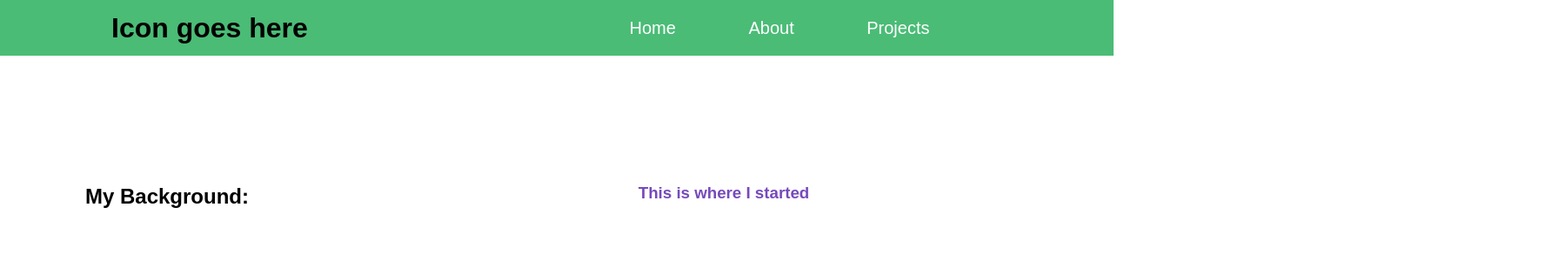
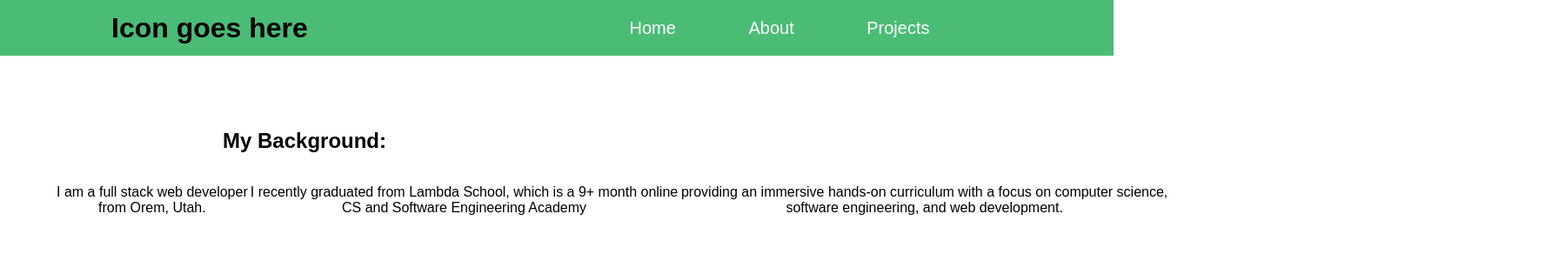
Before and after one commit to Forrest-Bingham/MyPortfolio, a React (Create React App) app: page /about in a window 1280 px wide. Shown: the top 300 px of the page at 87% size, 1792 px wide, since content can reach past the window. Built offline with nearby package versions, Linux system fonts and the light colour scheme.

Commit message:
Finished adding projects

```diff
--- a/src/Components/AboutMe/AboutMe.css
+++ b/src/Components/AboutMe/AboutMe.css
@@ -1,11 +1,22 @@
 .mainIntro{
     display:flex;
-    padding-top: 10%;
+    flex-direction: column;
+    padding-top: 5%;
 }
 .title{
-    width: 30%;
+    width: 100%;
+    display:flex;
+    justify-content: flex-start;
+    padding: 0 20%;
+}
+.background{
+    width:100%;
+    display:flex;
+    padding: 0 5%;
+}
+.wordsBackground{
+    /* display:flex;
+    flex-direction: column;
+    justify-content: flex-start; */
 
 }
-.background{
-    width:70%;
-}
--- a/src/Components/AboutMe/AboutMe.js
+++ b/src/Components/AboutMe/AboutMe.js
@@ -14,7 +14,11 @@ const AboutMe = () => {
                 <h2>My Background:</h2>
             </div>
             <div className="background">
-                <h3>This is where I started</h3>
+                <p className="wordsBackground">I am a full stack web developer from Orem, Utah. </p>
+                <p>I recently graduated from Lambda School, which is a 9+ month online CS
+                    and Software Engineering Academy </p>
+                <p> providing an immersive hands-on curriculum with a focus on computer science,
+                     software engineering, and web development. </p>
             </div>
         </div>
         </div>
--- a/src/Components/Projects/MyProjects.js
+++ b/src/Components/Projects/MyProjects.js
@@ -133,37 +133,28 @@ const MyProjects = () => {
 
         <div className="project">
             <div className="projectName">
-                <p className="name">Angel City Sports</p>
-                <img src={AngelCity} alt="Angel City Sports" className="projectImage"/>
+                <p className="name">NBA Career Predictor</p>
+                <img src={Nba} alt="Nba Career Predictor" className="projectImage"/>
             </div>
             <div className="projectDescription">
                 <div className="projectAchievements">
-                    <p className="role">Full Stack Web Developer</p>
-                    <p className="appDescription">An app designed for increased participation and communication for Special Olympic events.
-                Completed 2 release canvases during an 8 week time period.
-                Team consisted of 6 Full Stack Web Developers.</p>
+                    <p className="role">Front End Developer</p>
+                    <p className="appDescription">An app designed to calculate the career longevity of any current player and compare
+                    them to a past NBA player. Team consisted of 3 Front End Developers.</p>
                     <ul className="accomplishments">
-                        <li>Took initiative to self-teach GraphQL, Prisma, and Apollo.</li>
-                        <li>Created back-end data models for Users, Activities, and Events using GraphQL</li>
-                        <li>Built front-end functionality for signing up for Activities</li>
-                        <li>Created back-end testing using Jest.</li>
-                        <li>Enabled keyboard accessibility for signing up for activities.</li>
+                        <li>Created login and searchbar components with React.</li>
+                        <li>Managed state with React Hooks and Redux</li>
+                        <li>Components styled with CSS.</li>
                     </ul>
                 </div>
             <div className="github">
                 <p className="techStack">Tech Stack:</p>
-                <p className="tech">GraphQL | Prisma | Apollo</p>
+                <p className="tech">React | Redux </p>
                 <h4>Check out the code on Github </h4>
                 <div className="githubLinks">
                     <div className="link1">
-                        <a href="https://github.com/Lambda-School-Labs/AdaptivApps-fe" rel="noopener noreferrer" target="_blank" className="link">
+                        <a href="https://github.com/Build-NBA-Career-Longevity-Predictor/front-end" rel="noopener noreferrer" target="_blank" className="link">
                             <p>Front-End</p>
-                        </a>
-                        <FaGithub/>
-                    </div>
-                    <div className="link2">
-                        <a href="https://github.com/Lambda-School-Labs/AdaptivApps-be" rel="noopener noreferrer" target="_blank" className="link">
-                            <p>Back-End</p>
                         </a>
                         <FaGithub/>
                     </div>
--- a/src/Components/Projects/Projects.css
+++ b/src/Components/Projects/Projects.css
@@ -1,6 +1,6 @@
 .project{
-    border-top: 5px solid #4abc76;
-    border-bottom: 5px solid #4abc76;
+    /* border-top: 5px solid #4abc76; */
+    border-bottom: 2px solid #4abc76;
     width: 100%;
     height: 80vh;
 
@@ -67,18 +67,20 @@
     /* padding: 0 2% 0 2%; */
     text-decoration:none;
     font-size: 1.4rem;
+    padding-bottom: 2%;
 }
 .link{
     text-decoration: none;
     padding-right: 3%;
+    width:50%
 }
 .link1{
     display:flex;
     flex-direction: row-reverse;
     justify-content: center;
     align-items: center;
-
-    width: 50%;
+    margin: 0 auto;
+    width: 40%;
 
 }
 .link2{
@@ -86,5 +88,5 @@
     flex-direction: row-reverse;
     justify-content: center;
     align-items: center;
-    width: 50%;
+    width: 40%;
 }
--- a/src/Components/Skills/Skills.css
+++ b/src/Components/Skills/Skills.css
@@ -82,7 +82,9 @@
 .links{
     display:flex;
     justify-content: center;
-    padding: 0 3%;
+    align-items: center;
+
+    padding: 0 30%;
 }
 
 .link{
@@ -90,10 +92,14 @@
     flex-direction: column;
     justify-content: center;
     padding: 0 3%;
+     width: 20%;
 }
 
 .connect{
     margin: 1% 0 5% 0;
+    display:flex;
+    flex-direction: column;
+    justify-content: center;
 
 
 }
```
